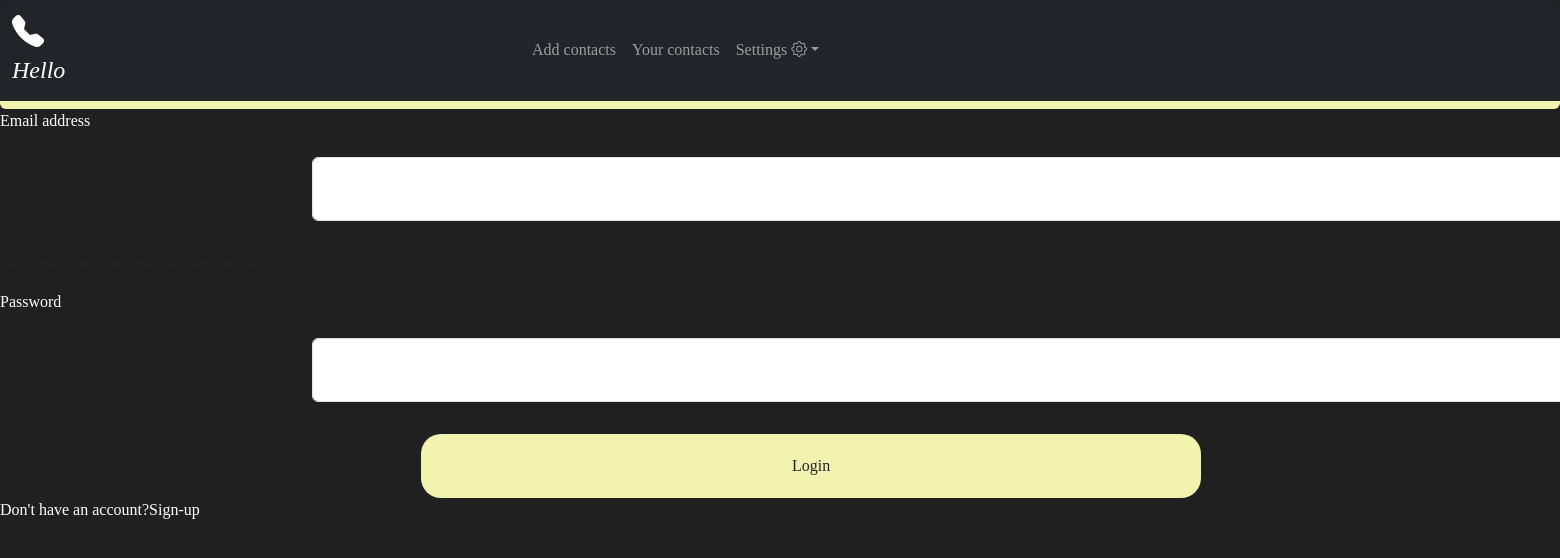
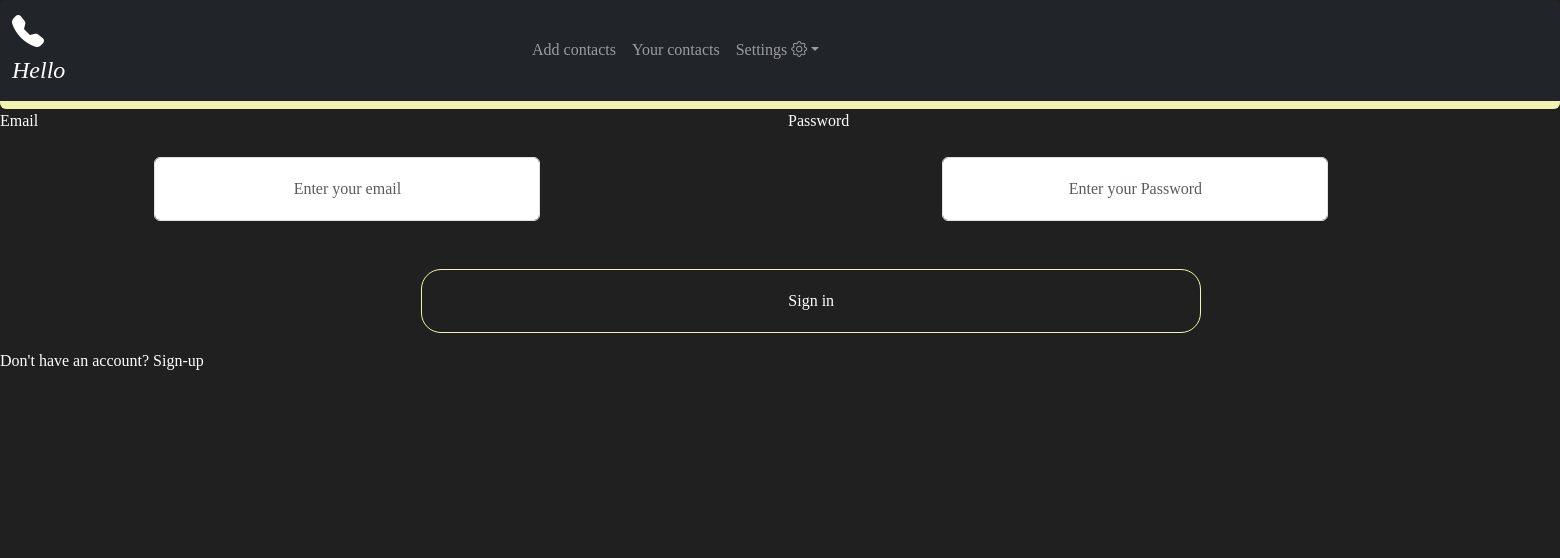
Before and after one commit to tolubori07/PhoneBook, a Django app: page /login/ in a window 1560 px wide; the page is wider, and only the part inside the window is pictured. Shown: the top 558 px of that part. Run offline with Django 4.2, Linux system fonts and the light colour scheme.

Commit message:
some slight changes

```diff
--- a/base/templates/contact_list.html
+++ b/base/templates/contact_list.html
@@ -16,7 +16,7 @@
 
       <li>
         <img
-          src="/static/{{contacts.avatar.url}}"
+          src="/static{{contacts.avatar.url}}"
           alt=""
           class="contact-avatar"
         /><a href="{% url 'contacts' contacts.id %}">{{contacts.first_name}}</a>
--- a/base/templates/contact_view.html
+++ b/base/templates/contact_view.html
@@ -54,6 +54,10 @@
   {% else %}
     <a href="{% url 'add_to_emergency' contact.id %}">Add to Emergency contacts</a>
   {% endif %}
+  <form method="post" action="{% url 'delete_contact' contact.id %}">
+    {% csrf_token %}
+    <input type="submit" value="Delete" class="bg-danger">
+</form>
   </section>
 </main>
 {%endblock content%}
--- a/base/templates/emergency_component.html
+++ b/base/templates/emergency_component.html
@@ -4,7 +4,7 @@
     {% for contact in contacts %} {% if contact.Emergency == True%}
     <li>
       <img
-        src="/static/{{contact.avatar.url}}"
+        src="/static{{contact.avatar.url}}"
         alt=""
         class="contact-avatar"
       /><a href="{% url 'contacts' contact.id %}">{{contact.first_name}}</a>
--- a/base/templates/favourites_component.html
+++ b/base/templates/favourites_component.html
@@ -6,7 +6,7 @@
 {% if contact.favourites == True%}
       <li>
         <img
-          src="/static/{{contact.avatar.url}}"
+          src="/static{{contact.avatar.url}}"
           alt=""
           class="contact-avatar"
         /><a href="{% url 'contacts' contact.id %}">{{contact.first_name}}</a>
--- a/base/templates/login_register.html
+++ b/base/templates/login_register.html
@@ -1,49 +1,39 @@
 {% extends 'main.html' %} {% load static %} {% block content %}
-<main>
+
   {% if page == 'login' %}
-  <div class="form">
-    <form action="" method="post" class="form">
+    <form action="" method="post" class="row g-3">
       {%csrf_token%}
-      <div class="mb-3">
-        <label for="exampleInputEmail1" class="form-label">Email address</label>
-        <input
-          type="email"
-          class="form-control"
-          id="exampleInputEmail1"
-          aria-describedby="emailHelp"
-          name="email"
-        />
-        <div id="emailHelp" class="form-text">
-          We'll never share your email with anyone else.
-        </div>
+      <div class="col-md-6">
+        <label for="inputEmail4" class="form-label">Email</label>
+        <input type="email" class="form-control " id="inputEmail4" name="email" placeholder="Enter your email">
       </div>
-      <div class="mb-3">
-        <label for="exampleInputPassword1" class="form-label">Password</label>
-        <input
-          type="password"
-          class="form-control"
-          id="exampleInputPassword1"
-          name="password"
-        />
+      <div class="col-md-6">
+        <label for="inputPassword4" class="form-label">Password</label>
+        <input type="password" class="form-control bg" id="inputPassword4" name="password" placeholder="Enter your Password">
       </div>
-      <button type="submit" class="btn">Login</button>
+
+      <div class="col-12">
+        <button type="submit" class="btn">Sign in</button>
+      </div>
       {% if messages %} {% for message in messages %}
       <div class="alert alert-danger messages" role="alert">{{ message }}</div>
 
       {% endfor %} {% endif %}
-      <p>Don't have an account?<a href="{%url 'signup'%}">Sign-up</a></p>
+      <p>Don't have an account? <a href="{%url 'signup'%}">Sign-up</a></p>
     </form>
-  </div>
   {% else %}
   <div class="form">
     <form action="" method="POST" class="form">
       {% csrf_token %} {% for field in form %}
       <label>{{field.label}}</label>
-      {{field}} {% endfor %}
+    </br>
+           {{field}}
+  </br>
+           {% endfor %}
       <button type="submit" class="btn">Register</button>
-      <p>Signed up already<a href="{%url 'login'%}">Login</a></p>
+      <p>Signed up already? <a href="{%url 'login'%}">Login</a></p>
     </form>
   </div>
   {% endif %}
-</main>
+
 {% endblock content%}
--- a/base/urls.py
+++ b/base/urls.py
@@ -16,4 +16,5 @@ urlpatterns = [
     path('remove_emergency/<int:pk>/', views.remove_emergency, name='remove_emergency'),
     path('profile/', views.userprofile, name='profile'),
     path('edit_profile/', views.updateuser, name="edit_profile"),
+    path('delete_contact/<int:contact_id>/', views.delete_contact, name='delete_contact'),
 ]
--- a/base/views.py
+++ b/base/views.py
@@ -8,11 +8,12 @@ from .forms import Myusercreationform,contactForm
 from django.db.models import Q
 from django.core.mail import send_mail
 from django.conf import settings
+from.utils import   get_random_activity
 # Create your views here.
 def home(request):
     return render(request,'home.html')
 
-@login_required
+@login_required(login_url='login')
 def contactList(request):
     user = User.objects.all()
     contacts = Contacts.objects.filter(user_id = request.user.id).order_by('first_name')
@@ -148,8 +149,24 @@ def updateuser(request):
     user = request.user
     form = Myusercreationform(instance = user)
     if request.method == 'POST':
-        form = Myusercreationform(request.POST, request.FILES, instance = user)
+        form = Myusercreationform(request.POST, instance = user)
         if form.is_valid():
             form.save()
             return redirect('profile', pk = user.id)
     return render(request, 'update-user.html', {'form': form})
+
+
+def delete_contact(request, contact_id):
+    try:
+        contact = Contacts.objects.get(id=contact_id, user_id=request.user.id)
+        contact.delete()
+    except Contacts.DoesNotExist:
+        # Handle the case where the contact does not exist
+        pass
+
+    return redirect('contactList')  # Redirect back to the contact list
+
+
+def custom_404(request, exception):
+    activity = get_random_activity()
+    return render(request, '404.html', {'activity': activity}, status=404)
--- a/contact/settings.py
+++ b/contact/settings.py
@@ -23,7 +23,7 @@ BASE_DIR = Path(__file__).resolve().parent.parent
 SECRET_KEY = 'django-insecure-lsv+-5v^q5oixx6kbl85e+vxwa(81opc+m#m_+g-458lpjg1uz'
 
 # SECURITY WARNING: don't run with debug turned on in production!
-DEBUG = True
+DEBUG = False
 
 ALLOWED_HOSTS = ['*']
 
@@ -139,5 +139,5 @@ STATIC_ROOT =os.path.join(BASE_DIR, 'staticfiles')
 
 
 CSRF_TRUSTED_ORIGINS = [
-    'https://contacts.up.railway.app'
+    'https://phonebook1.up.railway.app'
 ]
--- a/contact/urls.py
+++ b/contact/urls.py
@@ -16,7 +16,10 @@ Including another URLconf
 """
 from django.contrib import admin
 from django.urls import include, path
+from django.conf.urls import handler404
+from base.views import custom_404
 
+handler404 = custom_404
 urlpatterns = [
     path("", include("base.urls")),
     path("admin/", admin.site.urls),
--- a/static/js/script.js
+++ b/static/js/script.js
@@ -34,8 +34,6 @@ showArticle(currentIndex);
 
 
 
-//changer border color
-
 const borderColors = ['#5B9279', '#8AA39B', '#BFDBF7', '#DEFFFC','#ACBFA4','#759AAB', '#1B98E0','#47E5BC', '#3423A6', '#F2F3AE'];
 
 window.onload = () => {
--- a/static/styles/style.css
+++ b/static/styles/style.css
@@ -13,6 +13,7 @@ body {
   background-repeat: no-repeat;
   background-size: cover;
   background-attachment: fixed;
+  overflow-x: hidden;
 }
 .form > input {
   width: 60%;
@@ -59,12 +60,14 @@ input {
   border-radius: 40px;
 }
 .btn {
-  background-color: var(--border-color);
+
   width: 50%;
   height: 4rem;
   position: relative;
   left: 27%;
   border-radius: 20px 20px 20px 20px;
+  border-color: var(--border-color);
+  color: white;
 }
 .messages {
   width: 30%;
@@ -404,5 +407,11 @@ hr{
 
 .btn:hover{
   border: solid 1px var(--border-color);
+  color: black;
+   background-color: var(--border-color);
+}
+
+.form-control{
   color: white;
+  width: 50%;
 }
--- a/templates/main.html
+++ b/templates/main.html
@@ -19,6 +19,6 @@
 
     {% endblock %}
 
-    <script src="{%static 'js/script.js'%}"></script>
+    <script src="{% static 'js/script.js' %}"></script>
 
 </html>
```
Also changed, not shown: base/utils.py (added, +10 -0 lines), templates/404.html (added, +8 -0 lines), db.sqlite3, 3 other files.
